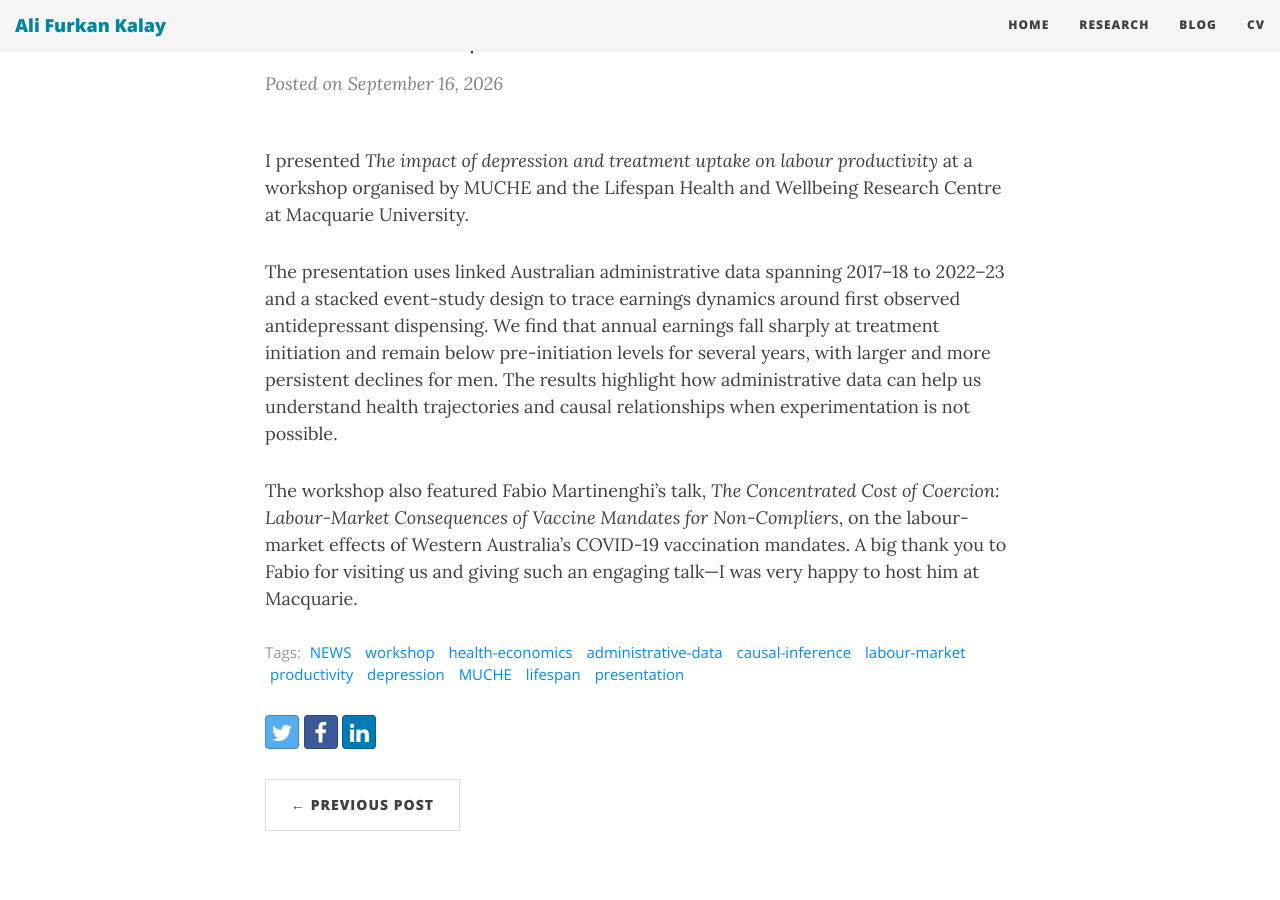
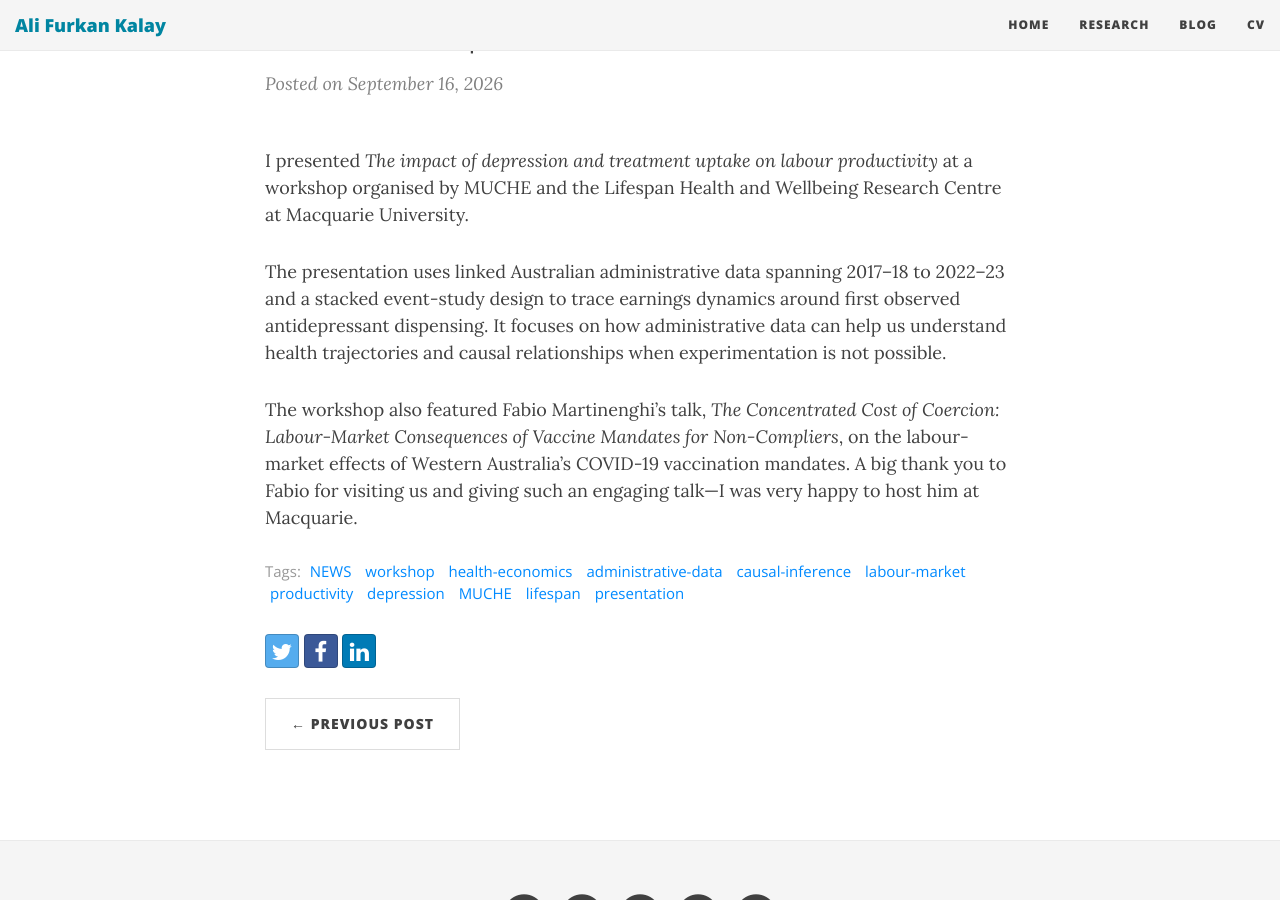
Before and after one commit to alfurka/alfurka.github.io, a Jekyll site: the page built from _posts/2026-09-16-lifespan-workshop.md, in a window 1280 px wide and 900 px high, scrolled down 368 px. Built offline with Jekyll 4.4.1, drawn with Linux system fonts in a browser that asks for light colours; nearby versions of some CDN libraries.

Commit message:
Remove lifespan workshop results paragraph
Co-authored-by: alfurka <5330046+alfurka@users.noreply.github.com>

```diff
--- a/_posts/2026-09-16-lifespan-workshop.md
+++ b/_posts/2026-09-16-lifespan-workshop.md
@@ -8,6 +8,6 @@ image: /img/hello_world.jpeg
 
 I presented *The impact of depression and treatment uptake on labour productivity* at a workshop organised by MUCHE and the Lifespan Health and Wellbeing Research Centre at Macquarie University.
 
-The presentation uses linked Australian administrative data spanning 2017–18 to 2022–23 and a stacked event-study design to trace earnings dynamics around first observed antidepressant dispensing. We find that annual earnings fall sharply at treatment initiation and remain below pre-initiation levels for several years, with larger and more persistent declines for men. The results highlight how administrative data can help us understand health trajectories and causal relationships when experimentation is not possible.
+The presentation uses linked Australian administrative data spanning 2017–18 to 2022–23 and a stacked event-study design to trace earnings dynamics around first observed antidepressant dispensing. It focuses on how administrative data can help us understand health trajectories and causal relationships when experimentation is not possible.
 
 The workshop also featured Fabio Martinenghi's talk, *The Concentrated Cost of Coercion: Labour-Market Consequences of Vaccine Mandates for Non-Compliers*, on the labour-market effects of Western Australia's COVID-19 vaccination mandates. A big thank you to Fabio for visiting us and giving such an engaging talk—I was very happy to host him at Macquarie.
```
